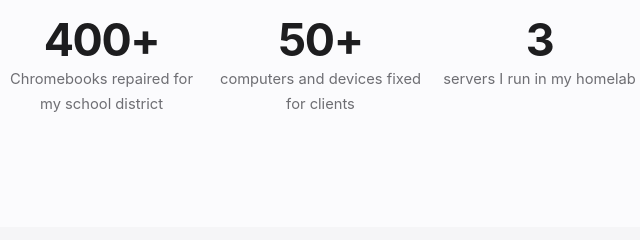
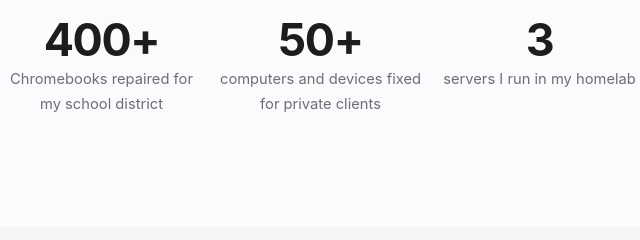
Before and after one commit to Kokofast177/portfolio, a plain HTML site: page index.html in a window 1280 px wide. Shown: the part 526-766 px from the top of the page, 210-850 px from the left. Drawn offline with Linux system fonts and the light colour scheme.

Commit message:
Stats: say private clients
Co-Authored-By: Claude Opus 5.5 <noreply@anthropic.com>

```diff
--- a/index.html
+++ b/index.html
@@ -84,7 +84,7 @@
   <a class="btn ghost" href="https://github.com/Kokofast177" target="_blank" rel="noopener">GitHub ›</a>
   <div class="stats">
     <div class="stat"><b>400+</b><span>Chromebooks repaired for my school district</span></div>
-    <div class="stat"><b>50+</b><span>computers and devices fixed for clients</span></div>
+    <div class="stat"><b>50+</b><span>computers and devices fixed for private clients</span></div>
     <div class="stat"><b>3</b><span>servers I run in my homelab</span></div>
     <div class="stat"><b>5+</b><span>years of hands-on repair work</span></div>
   </div>
```
